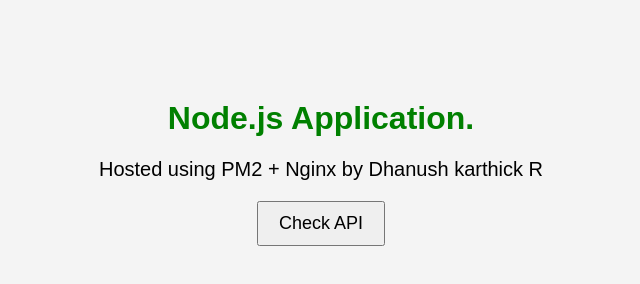
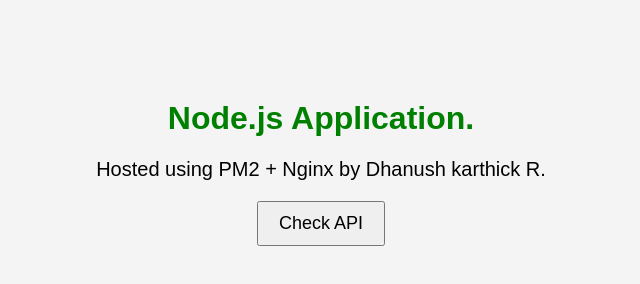
Before and after one commit to Dhanush2004-cyber/nodeapp1, a website: page public/index.html in a window 1280 px wide. Shown: the full height of the page, 319-959 px from the left. Drawn offline with Linux system fonts and the light colour scheme.

Commit message:
Initial commit

```diff
--- a/public/index.html
+++ b/public/index.html
@@ -49,7 +49,7 @@
 
 <h1>Node.js Application.</h1>
 
-<p>Hosted using PM2 + Nginx by Dhanush karthick R</p>
+<p>Hosted using PM2 + Nginx by Dhanush karthick R.</p>
 
 <button onclick="getApi()">Check API</button>
 
```
